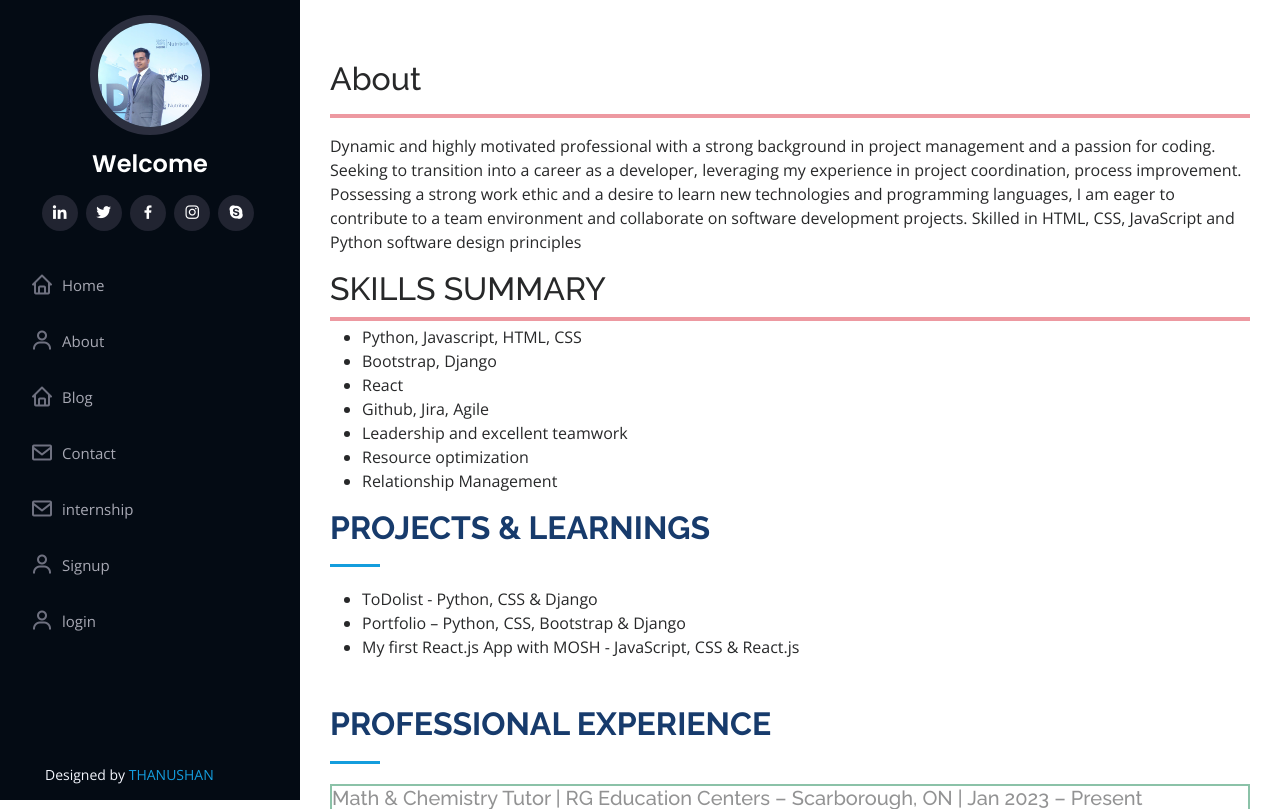
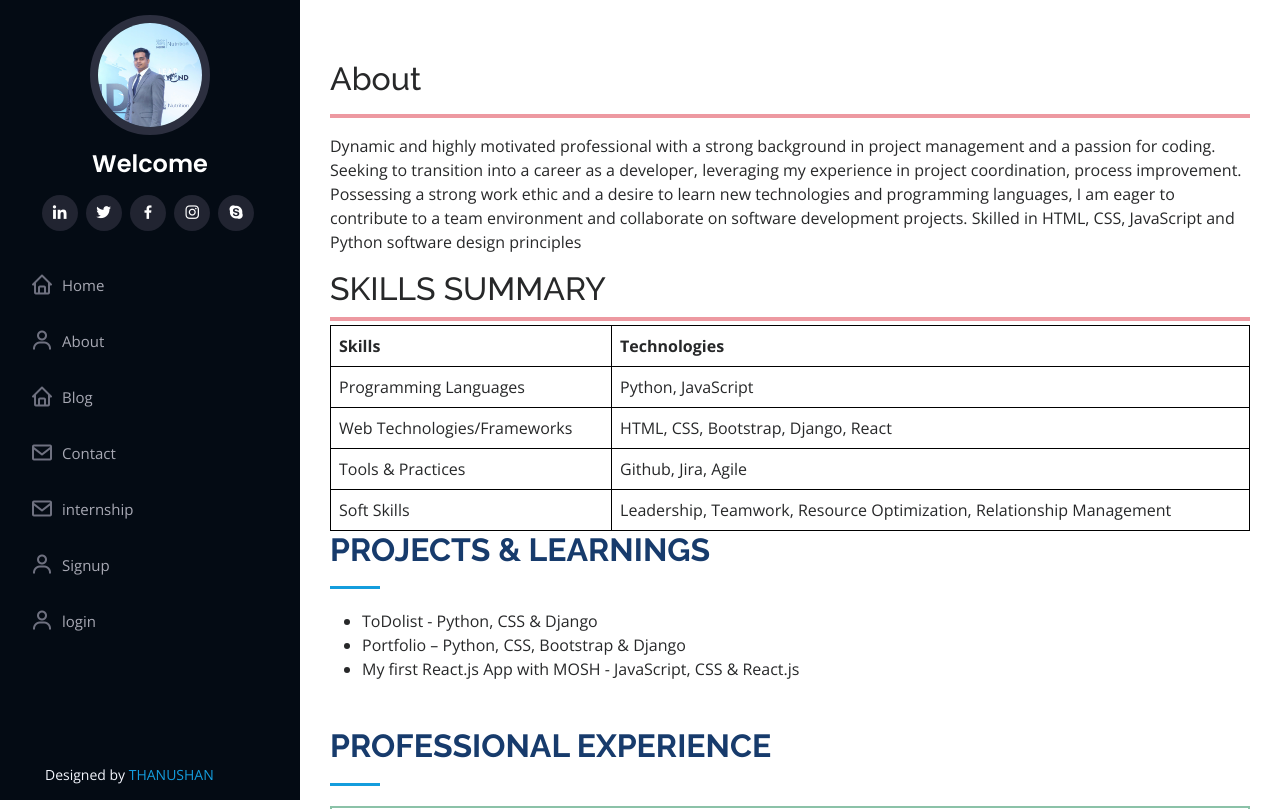
Before and after one commit to Thanushan1523/DYNAMIC-WEBSITEPORTFOLIO, a Django app: page /about/ in a window 1280 px wide. Shown: the top 809 px of the page. Run offline with Django 4.2, Linux system fonts and the light colour scheme; some libraries are stand-ins or nearby versions.

Commit message:
table added

```diff
--- a/templates/about.html
+++ b/templates/about.html
@@ -16,7 +16,7 @@
 
     <div >
       <!-- class="section-title" -->
-        <h2>SKILLS SUMMARY</h2>
+        <!-- <h2>SKILLS SUMMARY</h2>
         <hr class="border border-danger border-2 opacity-50 mt-1 mb-1">
         <div class="skills-side-by-side">
           <div class="grid grid-cols-3 gap-3">
@@ -37,6 +37,36 @@
       </div>
     </div>
 
+   -->
+
+   <div>
+    <h2>SKILLS SUMMARY</h2>
+    <hr class="border border-danger border-2 opacity-50 mt-1 mb-1">
+    <div class="skills-table">
+        <table style="border-collapse: collapse; width: 100%;">
+            <tr>
+                <th style="border: 1px solid black; padding: 8px;">Skills</th>
+                <th style="border: 1px solid black; padding: 8px;">Technologies</th>
+            </tr>
+            <tr>
+                <td style="border: 1px solid black; padding: 8px;">Programming Languages</td>
+                <td style="border: 1px solid black; padding: 8px;">Python, JavaScript</td>
+            </tr>
+            <tr>
+                <td style="border: 1px solid black; padding: 8px;">Web Technologies/Frameworks</td>
+                <td style="border: 1px solid black; padding: 8px;">HTML, CSS, Bootstrap, Django, React</td>
+            </tr>
+            <tr>
+                <td style="border: 1px solid black; padding: 8px;">Tools & Practices</td>
+                <td style="border: 1px solid black; padding: 8px;">Github, Jira, Agile</td>
+            </tr>
+            <tr>
+                <td style="border: 1px solid black; padding: 8px;">Soft Skills</td>
+                <td style="border: 1px solid black; padding: 8px;">Leadership, Teamwork, Resource Optimization, Relationship Management</td>
+            </tr>
+        </table>
+    </div>
+</div>
 
       <div class="section-title">
 
```
